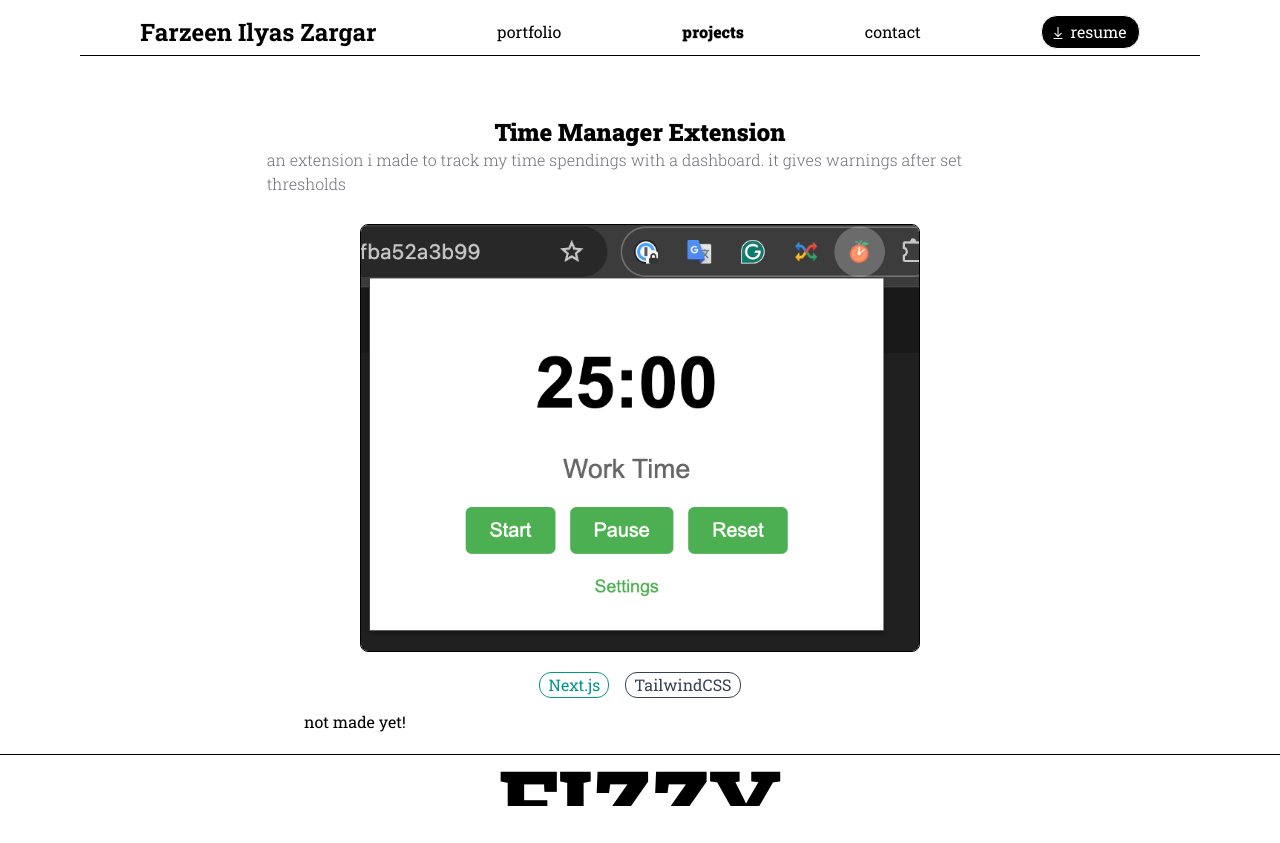
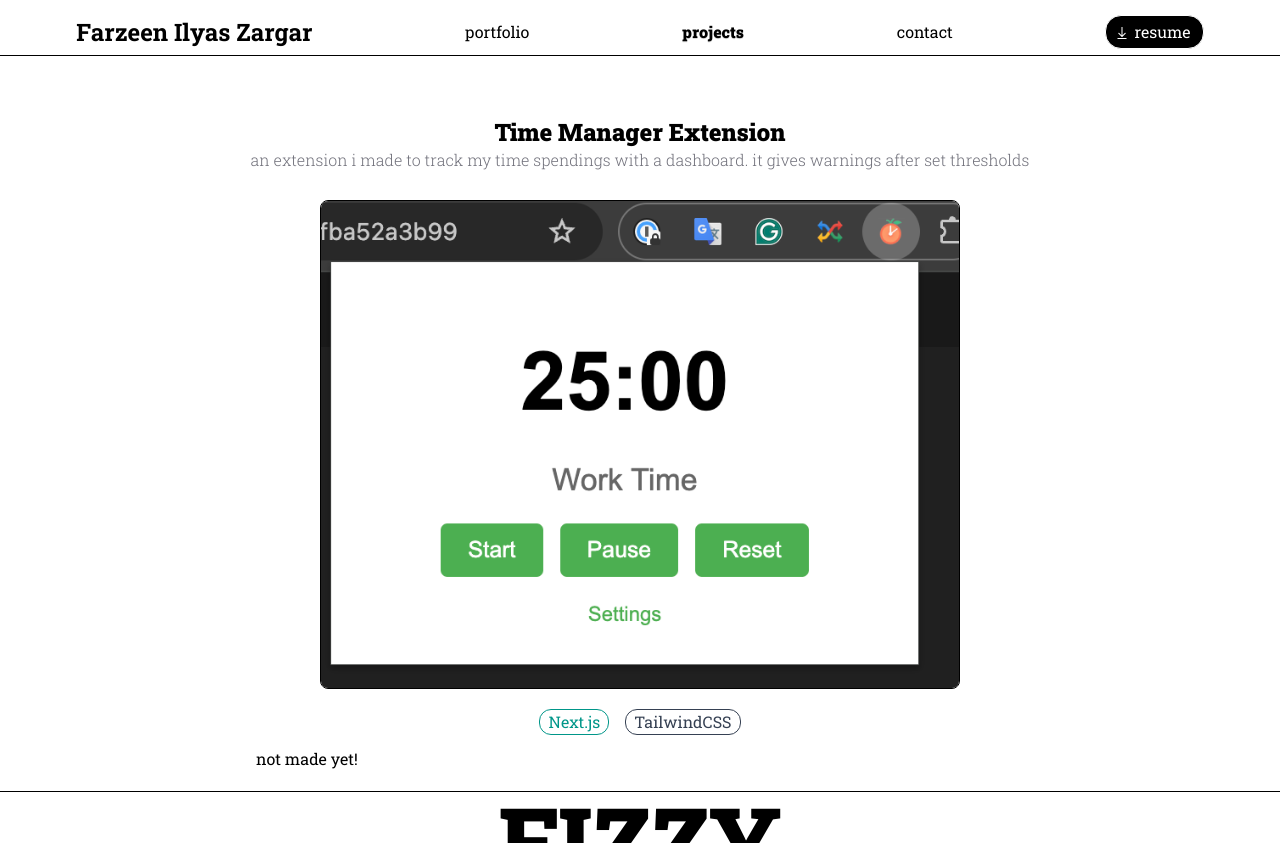
Before and after one commit to farzeenilyaszargar/portfolio, a Next.js app: page /projects/extension in a window 1280 px wide. Before the commit the page ends 806 px from the top, so only its background shows below. Built offline with nearby package versions, Linux system fonts and the light colour scheme.

Commit message:
last adjustments to min-h

```diff
--- a/app/layout.tsx
+++ b/app/layout.tsx
@@ -1,6 +1,8 @@
+
 import type { Metadata } from "next";
 import "./globals.css";
 import { Roboto_Slab } from "next/font/google";
+
 
 const cursive = Roboto_Slab({
   subsets: ["latin"],
@@ -20,10 +22,11 @@
 };
 
 export default function RootLayout({ children }: Readonly<{ children: React.ReactNode }>) {
+
   return (
     <html lang="en">
       <body className={`${cursive.variable}`}>
-        {children}
+            {children}
       </body>
     </html>
   );
--- a/app/projects/[id]/page.tsx
+++ b/app/projects/[id]/page.tsx
@@ -44,7 +44,7 @@
   if (!proj) return notFound();
 
     return (
-        <div className='--font-mine flex flex-col items-center justify-center ml-20 mr-20'>
+        <div className='flex flex-col items-center justify-between min-h-screen m-0 p-0'>
             <Header />
             <div className="w-2/3 flex flex-col justify-center items-center  mt-10">
                 <h1 className="font-black text-2xl mt-5">{proj.title}</h1>
--- a/package.json
+++ b/package.json
@@ -9,6 +9,7 @@
     "lint": "next lint"
   },
   "dependencies": {
+    "framer-motion": "^12.23.12",
     "next": "15.4.6",
     "react": "19.1.0",
     "react-dom": "19.1.0",
```
Also changed, not shown: 1 other file (tests, documents, lock files or other folders).
